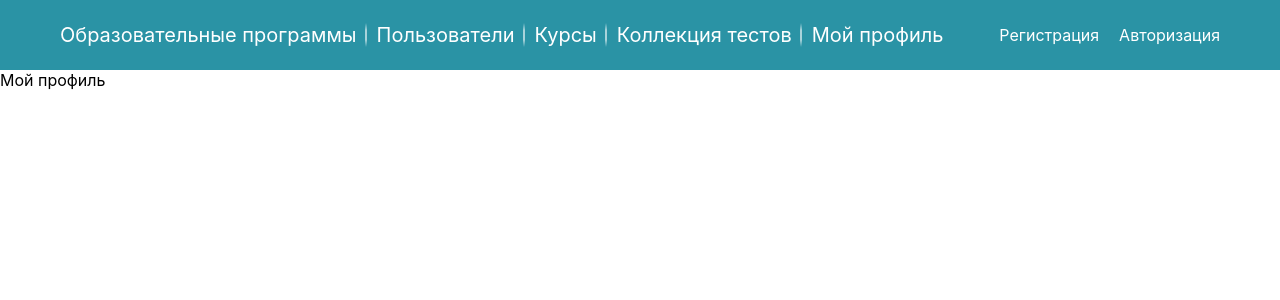
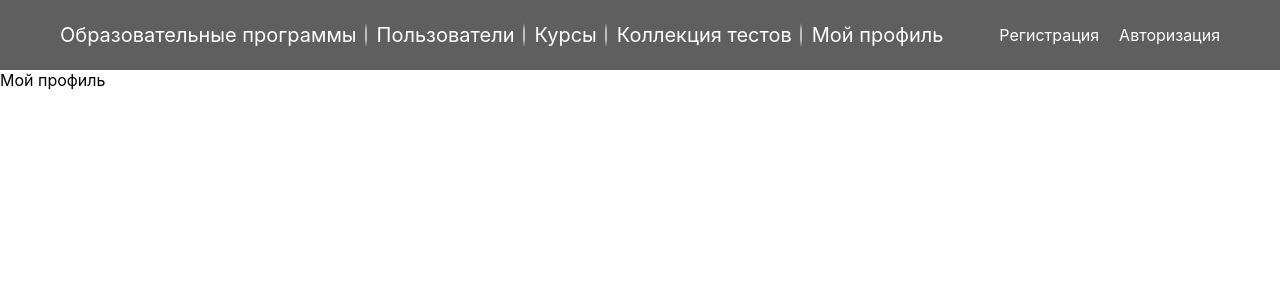
Before and after one commit to YummyCakeee/med_institute_personal_cabinet_front, a Next.js app: page / in a window 1280 px wide. Shown: the top 300 px of the page. Built offline with nearby package versions, Linux system fonts and the light colour scheme.

Commit message:
upd: header background color

```diff
--- a/src/components/modules/header/Header.module.scss
+++ b/src/components/modules/header/Header.module.scss
@@ -1,7 +1,7 @@
 .container {
     width: 100%;
     height: 70px;
-    background-color: rgb(42, 147, 165);
+    background-color: #5f5f5f;
     display: flex;
     flex-direction: row;
     justify-content: space-between;
```
